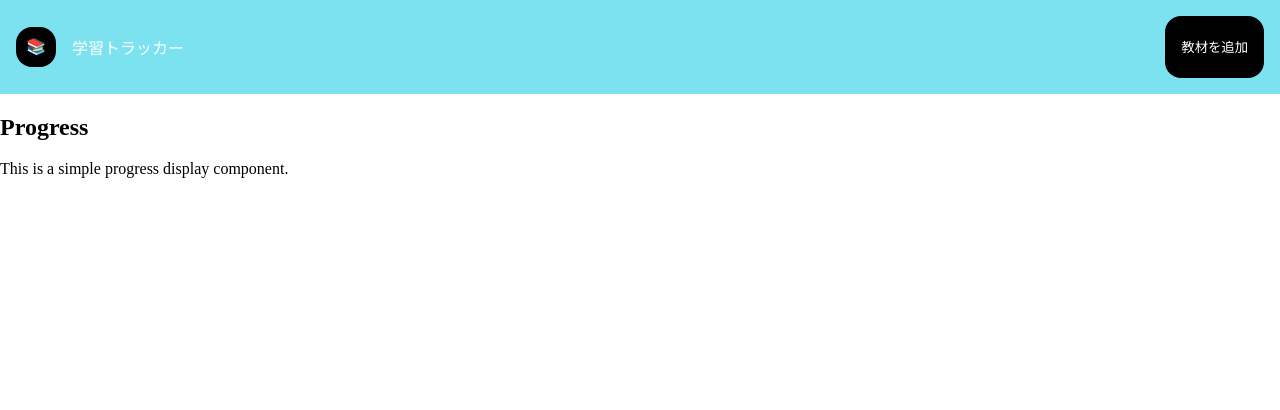
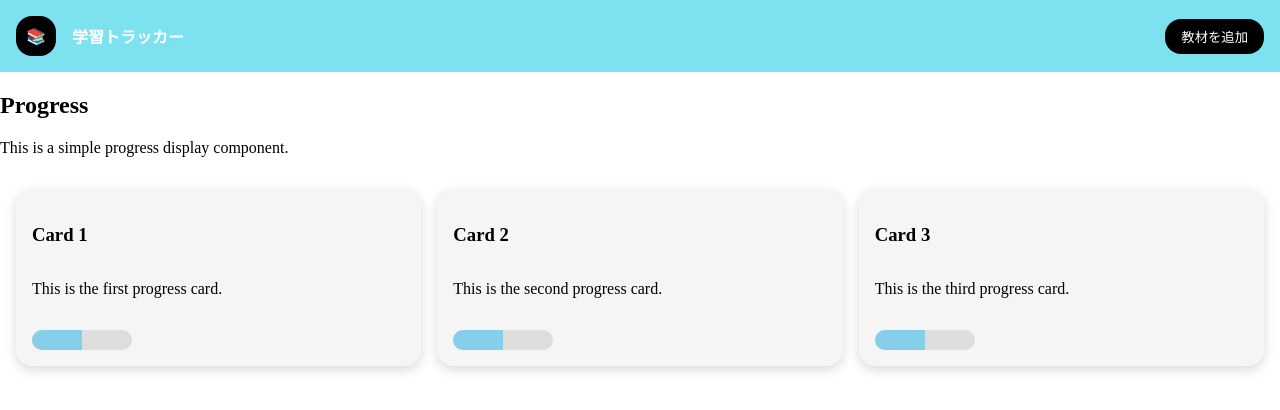
Before and after one commit to miya679/hackathon_vol3_2026, a React (Create React App) app in the folder frontend/: page / in a window 1280 px wide. Shown: the top 410 px of the page. Built offline with nearby package versions, Linux system fonts and the light colour scheme; no server answers.

Commit message:
進捗のGrid表示のベース完成

```diff
--- a/frontend/package.json
+++ b/frontend/package.json
@@ -5,7 +5,8 @@
   "dependencies": {
     "react": "^18.3.1",
     "react-dom": "^18.3.1",
-    "react-scripts": "5.0.1"
+    "react-scripts": "5.0.1",
+    "styled-components": "^6.4.2"
   },
   "scripts": {
     "start": "react-scripts start",
--- a/frontend/src/progress_display.jsx
+++ b/frontend/src/progress_display.jsx
@@ -1,67 +1,147 @@
+import React, { useState } from "react";
+import styled from "styled-components";
+
 function ProgressDisplay() {
+  const [value, setValue] = useState(50);
+
   return (
-    <div>
-      <header
-        style={{
-          backgroundColor: "#7de2f0",
-          padding: "1rem",
-          margin: "0",
-          color: "white",
-          display: "flex",
-          alignItems: "center",
-          justifyContent: "space-between",
-        }}
-      >
-        <div
-          style={{
-            display: "flex",
-            flexDirection: "row",
-            alignItems: "center",
-            gap: "1rem",
-          }}
-        >
-          <div
-            style={{
-              border: "none",
-              borderRadius: "16px",
-              width: "40px",
-              height: "40px",
-              backgroundColor: "black",
-              color: "white",
-            }}
-          >
-            <p style={{ textAlign: "center", lineHeight: "40px", margin: 0 }}>
-              📚
-            </p>
-          </div>
-          <div>
-            <p>学習トラッカー</p>
-          </div>
-        </div>
-        <div>
-          <button
-            style={{
-              backgroundColor: "black",
-              border: "none",
-              color: "white",
-              borderRadius: "16px",
-              padding: "0.5rem 1rem",
-              /*
-              このスタイリングでhoverは効かないらしい。styled-componentsに移行したい
-              ":hover": {
-                opacity: 0.8,
-              },
-              */
-            }}
-          >
-            <p>教材を追加</p>
-          </button>
-        </div>
-      </header>
+    <Wrapper>
+      <Header>
+        <HeaderLeft>
+          <IconBox>📚</IconBox>
+          <Title>学習トラッカー</Title>
+        </HeaderLeft>
+        <AddButton>教材を追加</AddButton>
+      </Header>
       <h2>Progress</h2>
       <p>This is a simple progress display component.</p>
-    </div>
+      <ProgressContainer value={value} />
+    </Wrapper>
   );
 }
 
 export default ProgressDisplay;
+
+const ProgressContainer = ({ value }) => {
+  return (
+    <ProgressGrid>
+      <ProgressCard>
+        <h3>Card 1</h3>
+        <p>This is the first progress card.</p>
+        <ProgressBarContainer>
+          <ProgressBarFill
+            style={{
+              width: `${value}%`,
+              height: "100%",
+              backgroundColor: "skyblue",
+            }}
+          />
+        </ProgressBarContainer>
+      </ProgressCard>
+      <ProgressCard>
+        <h3>Card 2</h3>
+        <p>This is the second progress card.</p>
+        <ProgressBarContainer>
+          <ProgressBarFill
+            style={{
+              width: `${value}%`,
+              height: "100%",
+              backgroundColor: "skyblue",
+            }}
+          />
+        </ProgressBarContainer>
+      </ProgressCard>
+      <ProgressCard>
+        <h3>Card 3</h3>
+        <p>This is the third progress card.</p>
+        <ProgressBarContainer>
+          <ProgressBarFill
+            style={{
+              width: `${value}%`,
+              height: "100%",
+              backgroundColor: "skyblue",
+            }}
+          />
+        </ProgressBarContainer>
+      </ProgressCard>
+    </ProgressGrid>
+  );
+};
+
+const Wrapper = styled.div`
+  min-height: 100vh;
+  margin: 0;
+`;
+
+const Header = styled.header`
+  background-color: #7de2f0;
+  padding: 1rem;
+  margin: 0;
+  color: white;
+  display: flex;
+  align-items: center;
+  justify-content: space-between;
+`;
+
+const HeaderLeft = styled.div`
+  display: flex;
+  align-items: center;
+  gap: 1rem;
+`;
+
+const IconBox = styled.div`
+  width: 40px;
+  height: 40px;
+  border-radius: 16px;
+  background-color: black;
+  color: white;
+  display: flex;
+  align-items: center;
+  justify-content: center;
+`;
+
+const Title = styled.p`
+  margin: 0;
+  font-weight: bold;
+`;
+
+const AddButton = styled.button`
+  background-color: black;
+  border: none;
+  color: white;
+  border-radius: 16px;
+  padding: 0.5rem 1rem;
+  cursor: pointer;
+
+  &:hover {
+    opacity: 0.8;
+  }
+`;
+
+const ProgressBarContainer = styled.div`
+  width: 100px;
+  height: 20px;
+  background-color: #ddd;
+  border-radius: 10px;
+  margin-top: 1rem;
+  overflow: hidden;
+`;
+
+const ProgressBarFill = styled.div``;
+
+const ProgressGrid = styled.div`
+  display: grid;
+  grid-template-columns: repeat(auto-fit, minmax(200px, 1fr));
+  gap: 1rem;
+  padding: 1rem;
+`;
+
+const ProgressCard = styled.div`
+  background-color: #f5f5f5;
+  padding: 1rem;
+  border-radius: 16px;
+  box-shadow: 0 4px 12px rgba(0, 0, 0, 0.15);
+  display: flex;
+  flex-direction: column;
+  align-items: flex-start;
+`;
```
Also changed, not shown: 1 other file (tests, documents, lock files or other folders).
